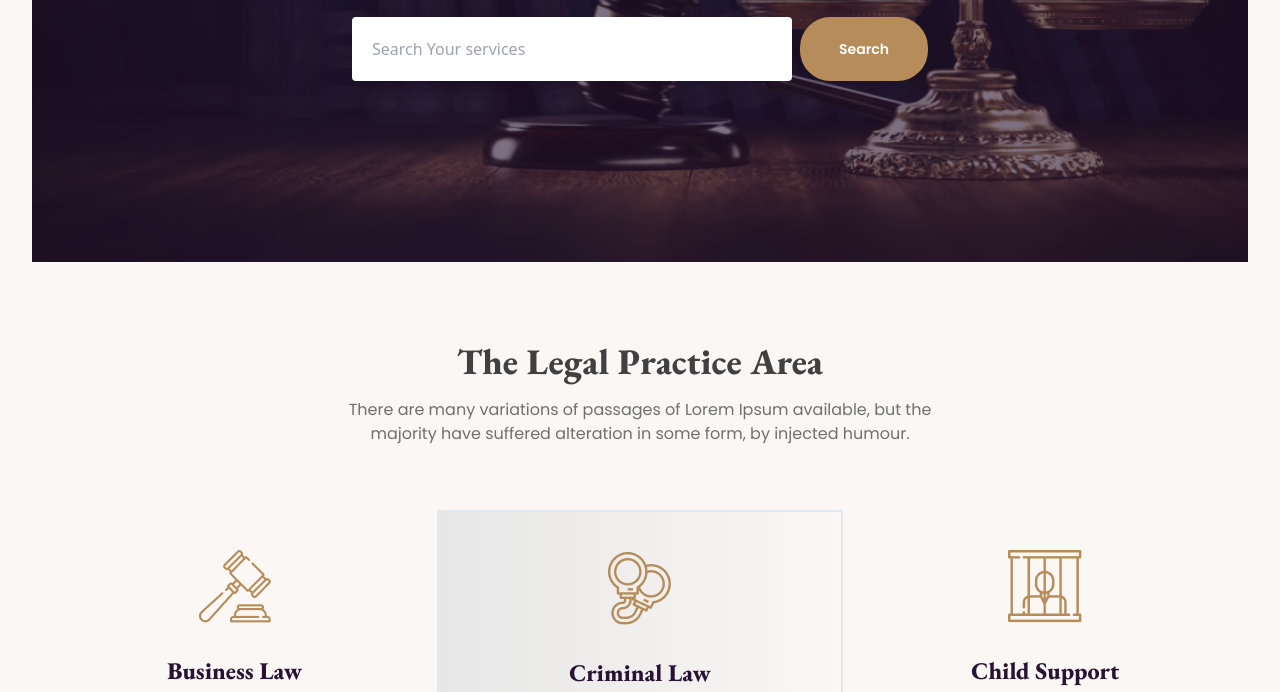
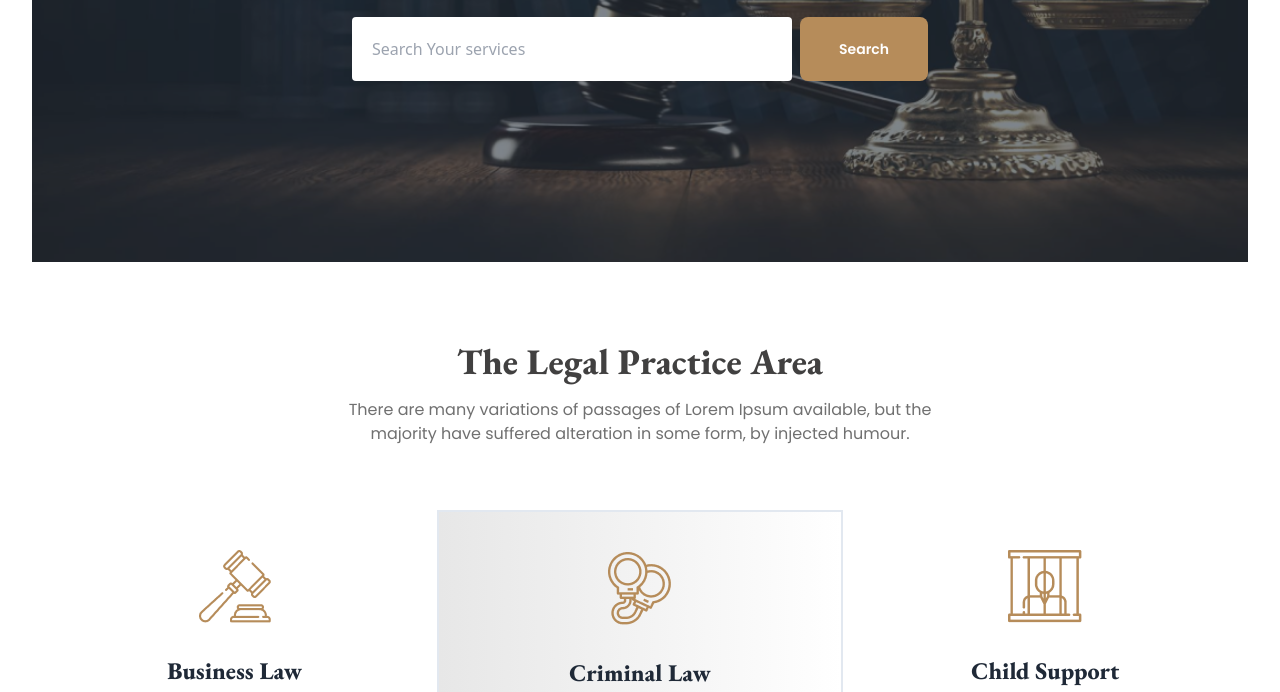
Before and after one commit to San624461/legal-solution-website, a plain HTML site: page index.html in a window 1280 px wide. Shown: the part 540-1232 px from the top of the page. Drawn offline with nearby package versions, Linux system fonts and the light colour scheme.

Commit message:
light-added

```diff
--- a/index.html
+++ b/index.html
@@ -1,5 +1,5 @@
 <!DOCTYPE html>
-<html lang="en" data-theme="cupcake">
+<html lang="en" data-theme="light">
 
 <head>
     <meta charset="UTF-8">
```
